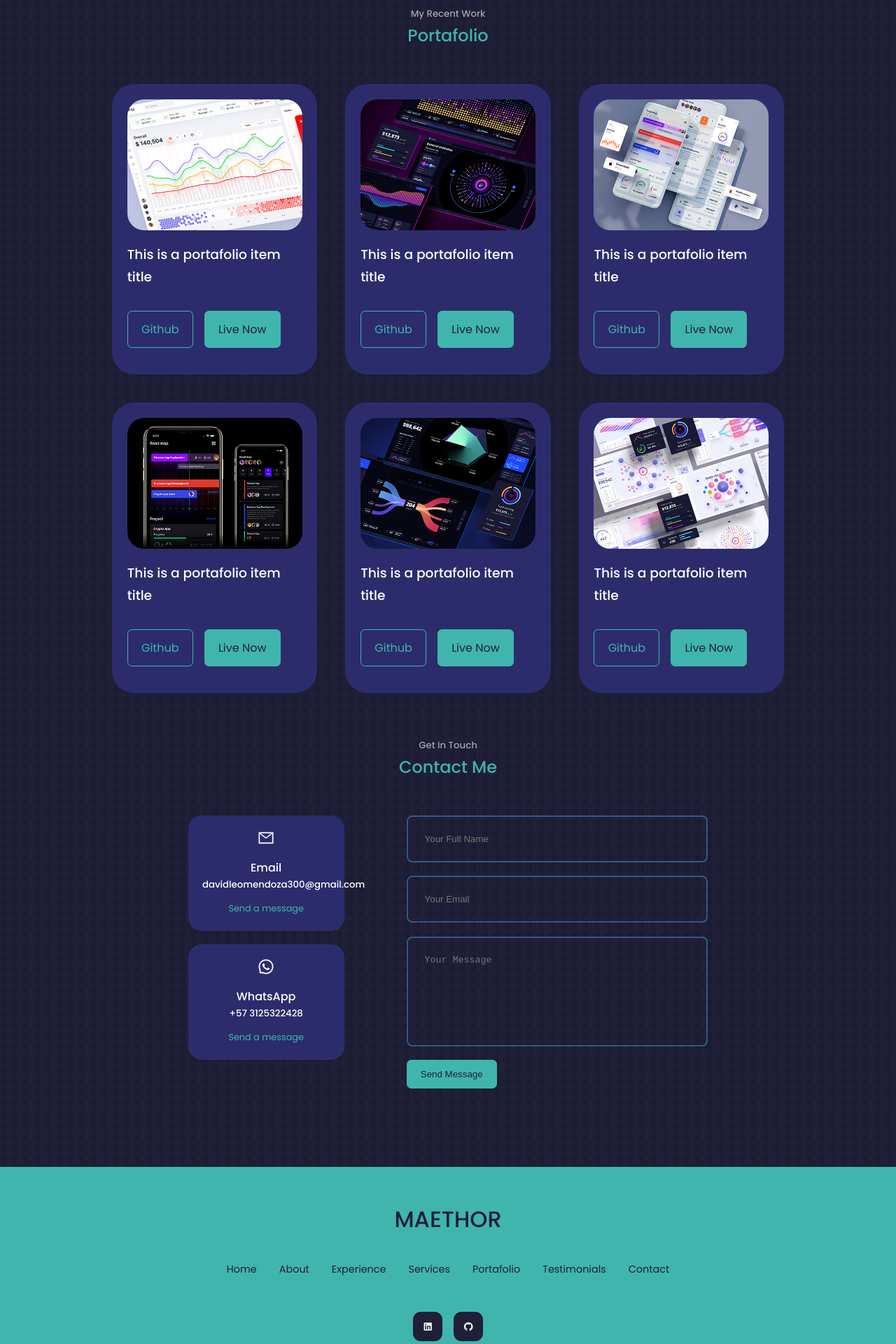
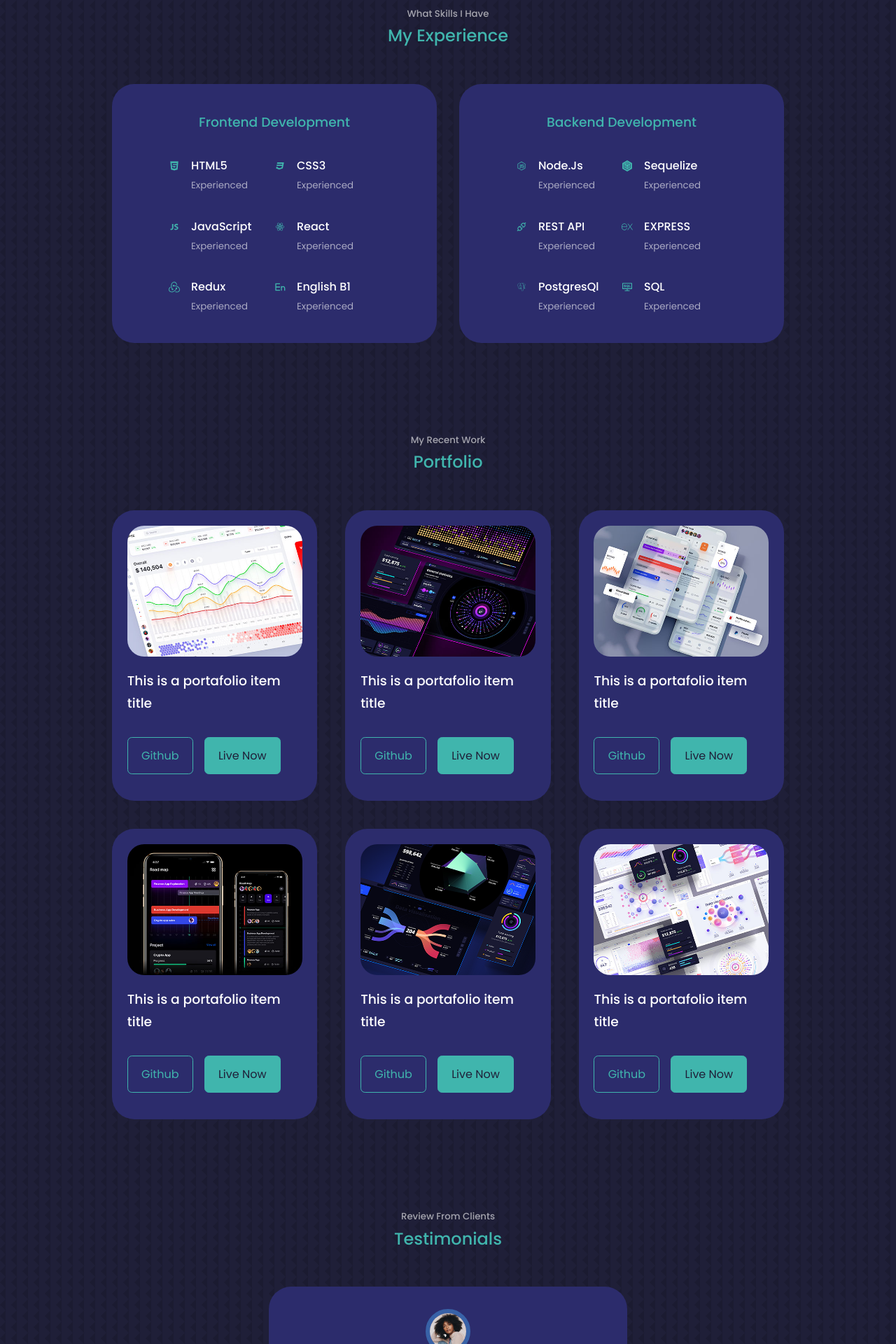
Before and after one commit to Maethor300/NewPortafolio, a React (Create React App) app: page / in a window 1280 px wide. Shown: the part 1600-3520 px from the top of the page at 70% size. Built offline with nearby package versions, Linux system fonts and the light colour scheme.

Commit message:
Pre-Loading

```diff
--- a/package.json
+++ b/package.json
@@ -10,6 +10,7 @@
     "react": "^18.2.0",
     "react-dom": "^18.2.0",
     "react-icons": "^4.7.1",
+    "react-router-dom": "^6.8.2",
     "react-scripts": "5.0.1",
     "swiper": "^9.0.5",
     "web-vitals": "^2.1.4"
--- a/src/App.jsx
+++ b/src/App.jsx
@@ -8,16 +8,19 @@ import Nav from './components/Nav/Nav.jsx';
 import Portafolio from './components/Portafolio/Portafolio.jsx';
 import Services from './components/Services/Services.jsx';
 import Testimonials from './components/Testimonials/Testimonials.jsx';
+import Loading from'./components/Loading/Loading.jsx';
+import { Route } from "react-router-dom";
 const App = () => {
     return (
         <>
+        {/* <Route exact path="/" component={Loading}/> */}
         <Header />
         <Nav/>
         <About/>
-        {/* <Experience/>
-        <Services/> */}
+        <Experience/>
+        {/* <Services/> */}
         <Portafolio/>
-        {/* <Testimonials/> */}
+        <Testimonials/>
         <Contact/>
         <Footer/>
         </>
--- a/src/components/Footer/Footer.jsx
+++ b/src/components/Footer/Footer.jsx
@@ -11,11 +11,11 @@ const Footer = () => {
             <ul className="permalinks">
                 <li><a href="#">Home</a></li>
                 <li><a href="#about">About</a></li>
-                <li><a href="#Experience">Experience</a></li>
-                <li><a href="#Services">Services</a></li>
-                <li><a href="#Portafolio">Portafolio</a></li>
-                <li><a href="#Testimonials">Testimonials</a></li>
-                <li><a href="#Contact">Contact</a></li>
+                <li><a href="#experience">Experience</a></li>
+                {/* <li><a href="#Services">Services</a></li> */}
+                <li><a href="#portafolio">Portafolio</a></li>
+                {/* <li><a href="#Testimonials">Testimonials</a></li> */}
+                <li><a href="#contact">Contact</a></li>
             </ul>
             <div className="footer__socials">
             <a href="https://www.linkedin.com/in/daviderazo" target="_blank"><AiFillLinkedin/></a>
--- a/src/components/Portafolio/Portafolio.jsx
+++ b/src/components/Portafolio/Portafolio.jsx
@@ -11,7 +11,7 @@ const Portafolio = () => {
     return (
         <section id='portafolio'>
             <h5>My Recent Work</h5>
-            <h2>Portafolio</h2>
+            <h2>Portfolio</h2>
             <div className="container portafolio__container">
                 <article className="portafolio__item">
                     <div className="portafolio__item-image">
--- a/src/index.js
+++ b/src/index.js
@@ -2,4 +2,5 @@ import React from "react";
 import ReactDOM  from "react-dom";
 import App from "./App.jsx";
 import './index.css';
-ReactDOM.render(<App/>,document.querySelector("#root"))
+import {BrowserRouter} from 'react-router-dom';
+ReactDOM.render(<BrowserRouter><App/></BrowserRouter>,document.querySelector("#root"))
```
Also changed, not shown: 1 other file (tests, documents, lock files or other folders).
